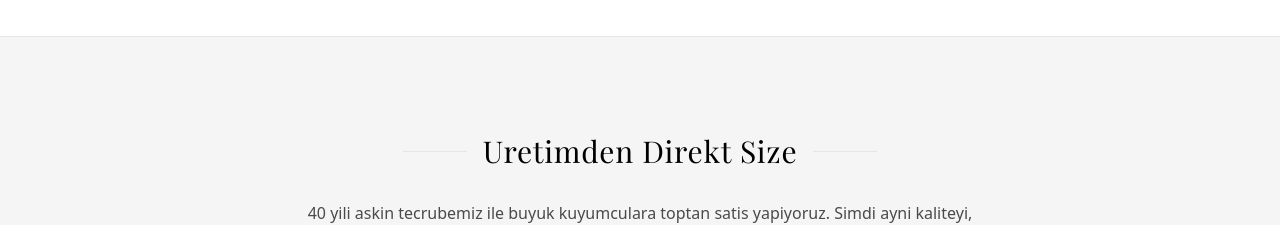
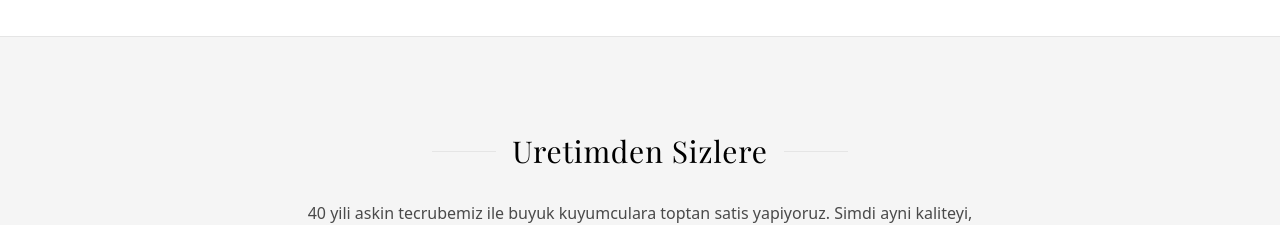
Before and after one commit to Himess/yazici-atolye, a Next.js app: page / in a window 1280 px wide. Shown: the part 6120-6345 px from the top of the page. Built offline with nearby package versions, Linux system fonts and the light colour scheme; a web font is replaced by a local one.

Commit message:
fix: 'Uretimden Direkt Size' -> 'Uretimden Sizlere' olarak değiştirildi

```diff
--- a/src/app/hakkimizda/page.tsx
+++ b/src/app/hakkimizda/page.tsx
@@ -28,7 +28,7 @@ export default function HakkimizdaPage() {
         <div className="absolute inset-0 flex items-center justify-center">
           <div className="text-center text-white px-4">
             <h1 className="font-serif text-4xl md:text-5xl lg:text-6xl mb-4 text-white">
-              Uretimden Direkt Size
+              Uretimden Sizlere
             </h1>
             <p className="text-lg md:text-xl text-white/90 max-w-2xl mx-auto">
               40 yili askin tecrubemiz ile buyuk kuyumculara toptan satis yapiyoruz.
--- a/src/app/page.tsx
+++ b/src/app/page.tsx
@@ -325,11 +325,11 @@ export default function Home() {
         </div>
       </section>
 
-      {/* Hakkimizda / Uretimden Direkt Size */}
+      {/* Hakkimizda / Uretimden Sizlere */}
       <section className="py-16 bg-[#F5F5F5] border-t border-border">
         <div className="container mx-auto px-4">
           <div className="section-line">
-            <h2 className="section-title">Uretimden Direkt Size</h2>
+            <h2 className="section-title">Uretimden Sizlere</h2>
           </div>
           <p className="text-center text-muted-foreground mb-10 max-w-2xl mx-auto">
             40 yili askin tecrubemiz ile buyuk kuyumculara toptan satis yapiyoruz.
```
